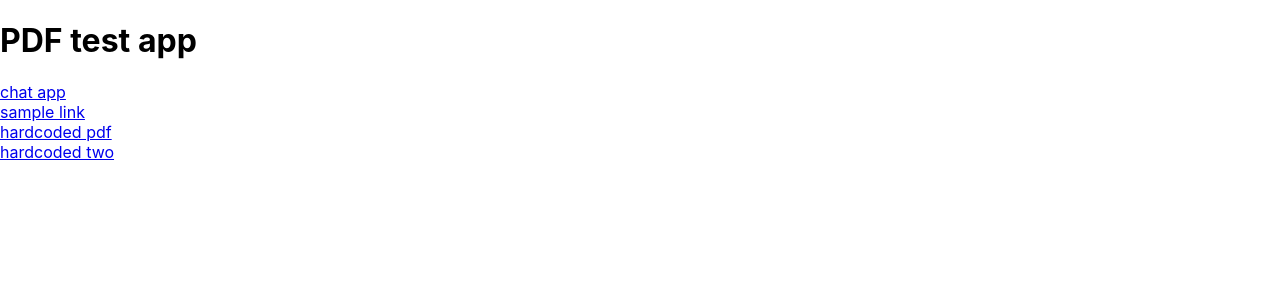
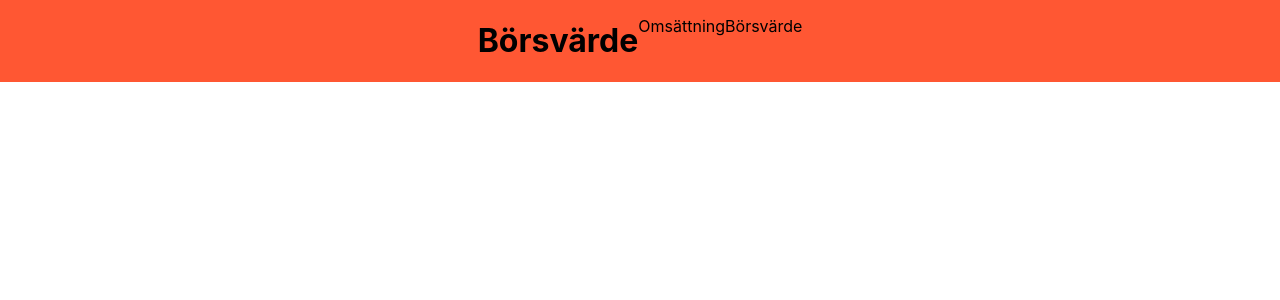
Before and after one commit to Enuri-Information-Systems/learn-react, a React (Create React App) app: page / in a window 1280 px wide. Shown: the top 300 px of the page. Built offline with nearby package versions, Linux system fonts and the light colour scheme.

Commit message:
childeren branch

```diff
--- a/src/App.css
+++ b/src/App.css
@@ -1,38 +1,9 @@
-.App {
-  text-align: center;
+.main {
+  background-color:#FF5733;
+  display: flex;
+  justify-content: center;
 }
 
-.App-logo {
-  height: 40vmin;
-  pointer-events: none;
+input{
+  background-color:blueviolet
 }
-
-@media (prefers-reduced-motion: no-preference) {
-  .App-logo {
-    animation: App-logo-spin infinite 20s linear;
-  }
-}
-
-.App-header {
-  background-color: #282c34;
-  min-height: 100vh;
-  display: flex;
-  flex-direction: column;
-  align-items: center;
-  justify-content: center;
-  font-size: calc(10px + 2vmin);
-  color: white;
-}
-
-.App-link {
-  color: #61dafb;
-}
-
-@keyframes App-logo-spin {
-  from {
-    transform: rotate(0deg);
-  }
-  to {
-    transform: rotate(360deg);
-  }
-}
--- a/src/App.js
+++ b/src/App.js
@@ -1,40 +1,18 @@
 import { useEffect, useState } from "react";
-
+import "./App.css";
 function App() {
   return (
     <div className="App">
-      <h1>PDF test app</h1>
-      {/* <button>open the pdf</button> */}
-      <div>
-        <a href="https://chat-app-pathum.web.app/pdf/test.pdf" target="_blank" rel="noopener noreferrer">
-          chat app
-        </a>
+      <div className="main">
+        <div>
+          {/* <input type="Text" /> */}
+        </div>
+        <h1>Börsvärde</h1>
+        <p>
+        Omsättning
+        </p>
+        <p>Börsvärde</p>
       </div>
-      <div>
-        <a href="/pdf/test.pdf" target="_blank" rel="noopener noreferrer">
-          sample link
-        </a>
-      </div>
-      <div>
-        <a
-          href="http://www.africau.edu/images/default/sample.pdf"
-          target="_blank"
-          rel="noopener noreferrer"
-        >
-          hardcoded pdf
-        </a>
-      </div>
-      <div>
-        <a
-          href="https://www.w3.org/WAI/ER/tests/xhtml/testfiles/resources/pdf/dummy.pdf"
-          target="_blank"
-          rel="noopener noreferrer"
-        >
-          hardcoded two
-        </a>
-      </div>
-
-
     </div>
   );
 }
```
